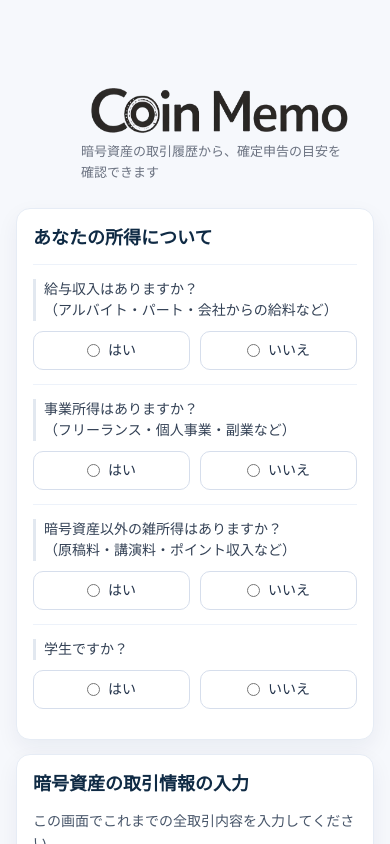
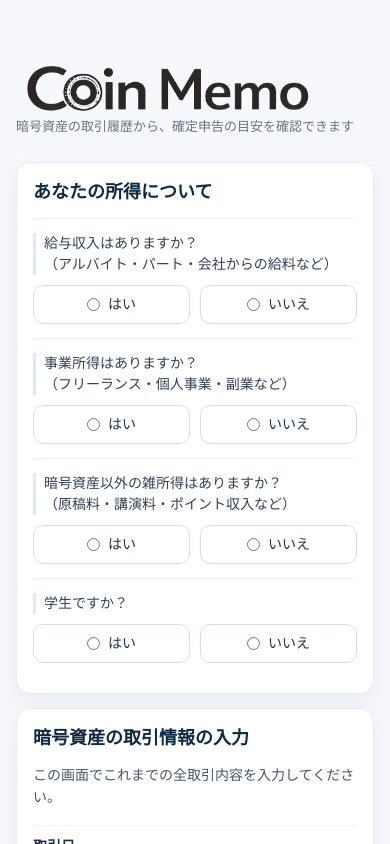
Before and after one commit to yanoyuzuki118-netizen/crypto-tax-tool, a Next.js app: page / in a window 390 px wide. Shown: the top 844 px of the page. Built offline with nearby package versions, Linux system fonts and the light colour scheme.

Commit message:
trigger redeploy

```diff
--- a/app/page.module.css
+++ b/app/page.module.css
@@ -1048,17 +1048,32 @@
   }
 }
 
-@media (max-width: 480px) {
+/* スマホだけ：ヘッダー全体を左寄せ */
+@media (max-width: 600px) {
   .siteHeader {
-    padding-top: 22px;
+    display: flex;
+    justify-content: flex-start; /* ← 中央寄せを解除 */
+    padding-left: 0px;          /* 画面左からの余白 */
+    padding-right: 16px;
+  }
+
+  .logoBlock {
+    align-items: flex-start;     /* 中身も左基準 */
+    text-align: left;
+  }
+
+  .logo {
+    margin: 0;                   /* auto を完全に殺す */
   }
 
   .tagline {
-    font-size: 13px; /* 1行維持しやすくする */
-  }
-
-  /* ←ここを 1pxずつ動かしてピッタリに合わせる */
-  .logoBlock {
-    --logo-nudge-x: 4px;  /* 右に寄せたいなら +, 左なら - */
+    margin-top: 4px;
   }
 }
+
+@media (max-width: 600px) {
+  .tagline {
+    font-size: 13px;
+    line-height: 1.7;
+  }
+}
```
